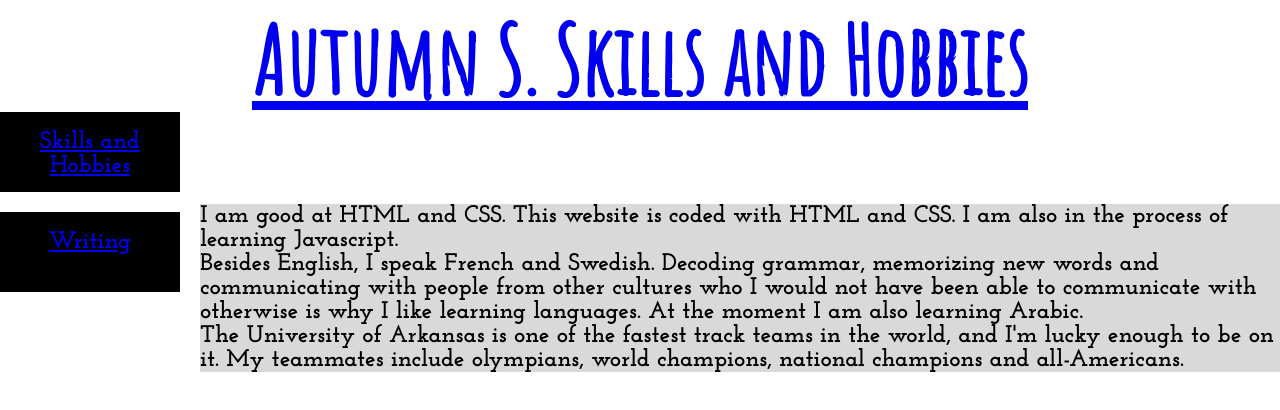
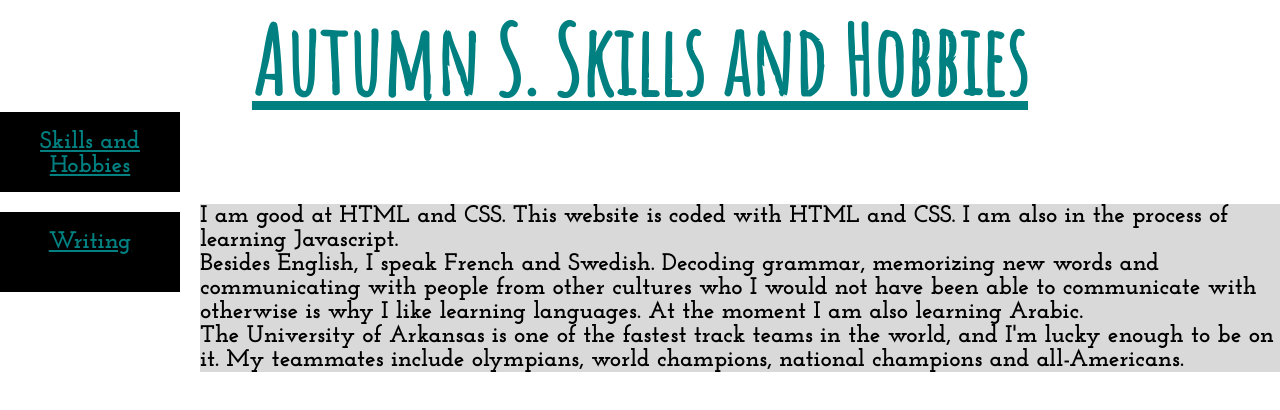
Before and after one commit to comitkitty/personalwebsite2, a plain HTML site: page skillsandhobbies.index.html in a window 1280 px wide. Drawn offline with Linux system fonts and the light colour scheme; a web font is replaced by a local one.

Commit message:
Update stylesheet.css

```diff
--- a/stylesheet.css
+++ b/stylesheet.css
@@ -11,6 +11,16 @@ h1{
 h2{
   font-family: 'Josefin Slab', serif;
 }
+a:link{
+  color:teal;
+}
+a:visited{
+  color: purple;
+}
+a:hover{
+  color: pink;
+}
+
 *{
 margin:0;
   padding:0;
@@ -19,6 +29,7 @@ margin:0;
 height:100%;
   overflow:hidden;
 }
+
 .top {
   top:0;
   height: 92px;
```
